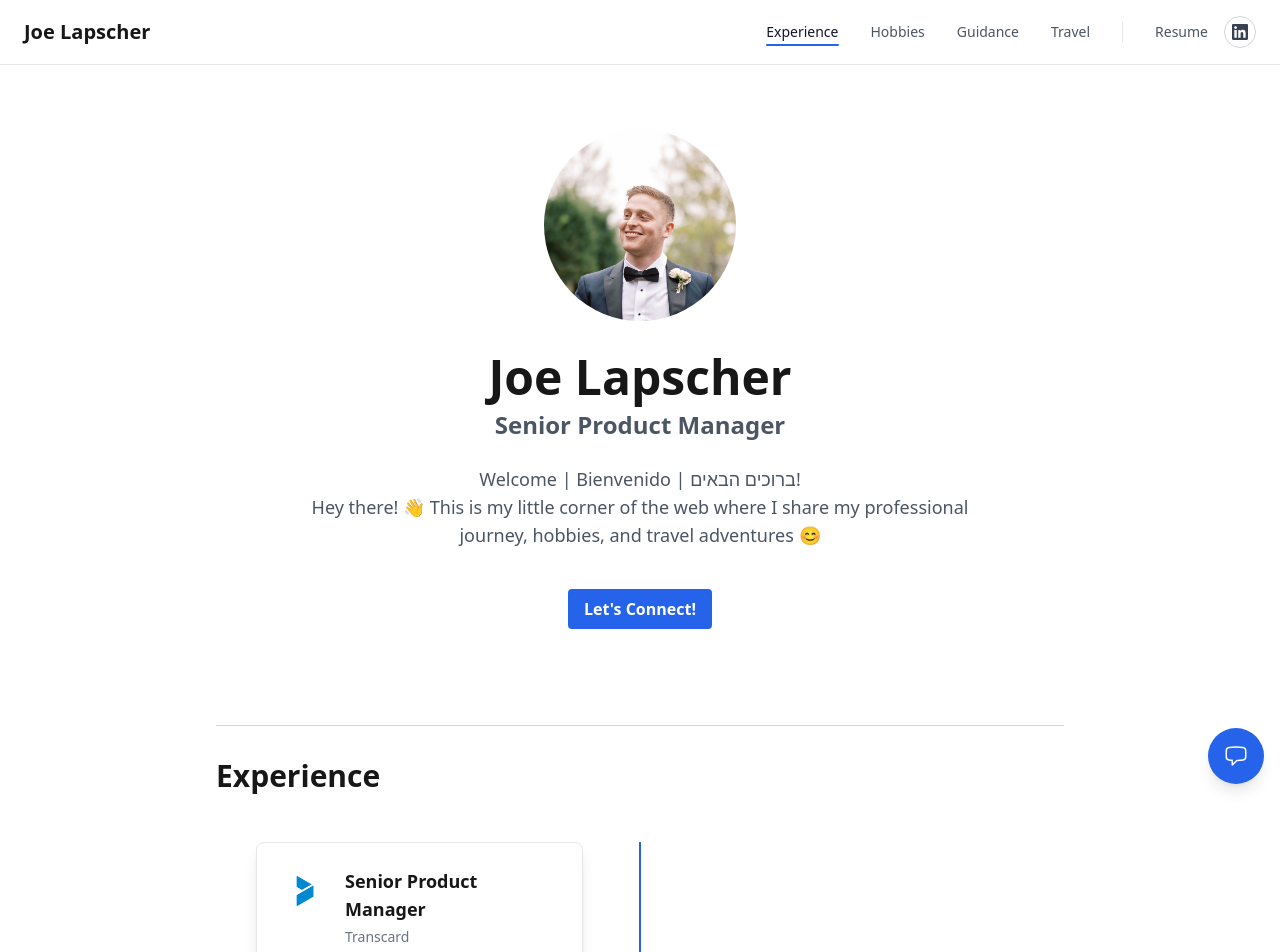
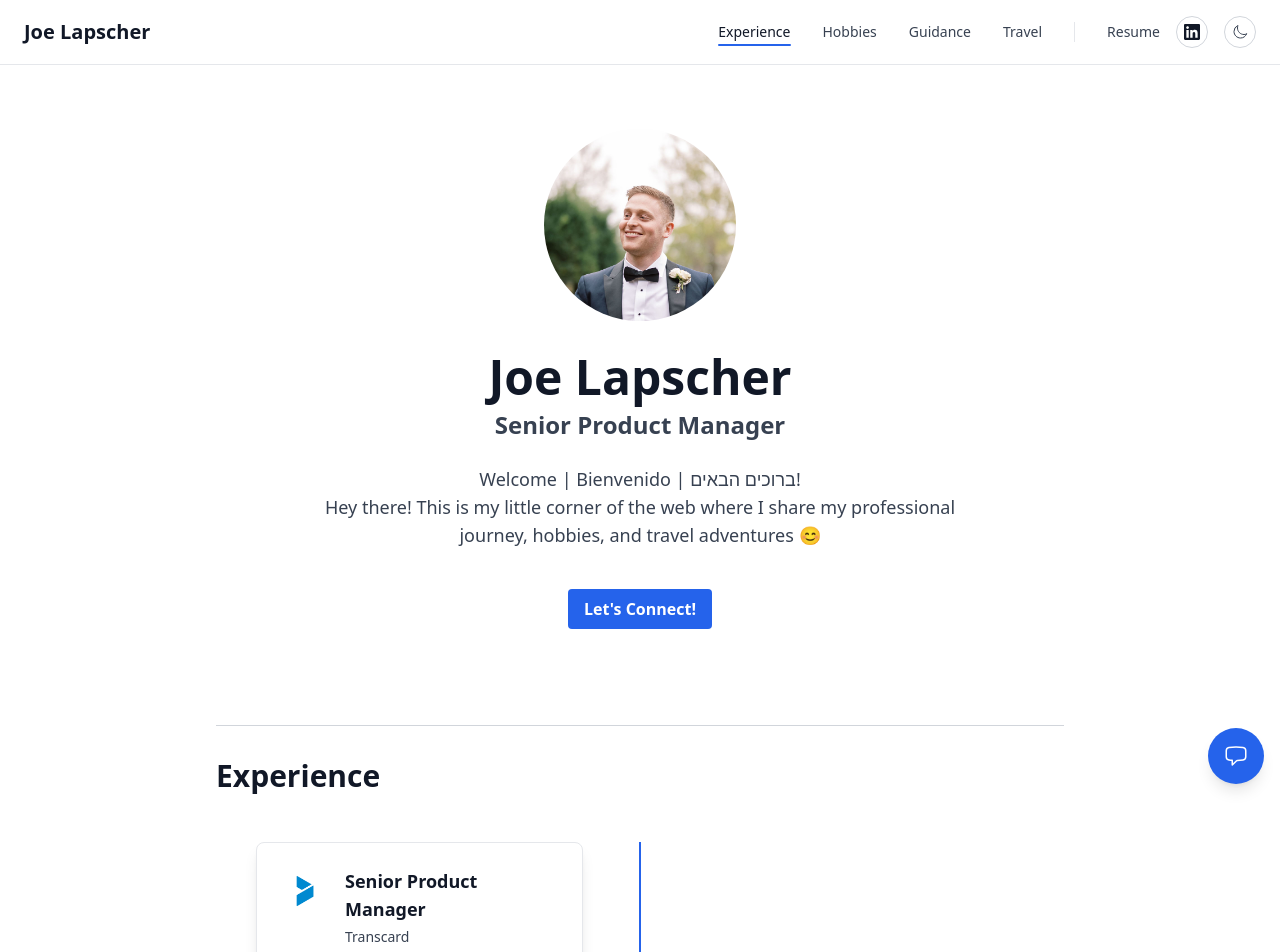
Before and after one commit to ylapscher/ylapscher.github.io, a Next.js app: page / in a window 1280 px wide. Shown: the top 952 px of the page. Built offline with nearby package versions, Linux system fonts and the light colour scheme.

Commit message:
adding dark mode toggle

```diff
--- a/app/components/Footer.tsx
+++ b/app/components/Footer.tsx
@@ -10,7 +10,7 @@ export default function Footer({ textStyles }: FooterProps) {
   return (
     <footer className="container mx-auto px-4 sm:px-6 py-6 sm:py-8 border-t border-gray-200 dark:border-gray-700">
       <div className="flex flex-col items-center gap-4">
-        <p className={`text-center ${textStyles.small} text-gray-600 dark:text-gray-400`}>
+        <p className={`text-center ${textStyles.small} text-gray-700 dark:text-gray-400`}>
           © {new Date().getFullYear()} Joe Lapscher. Made with 💚 from New Jersey.
         </p>
       </div>
--- a/app/components/Navbar.tsx
+++ b/app/components/Navbar.tsx
@@ -3,6 +3,7 @@
 import { useState, useEffect } from 'react';
 import { usePathname } from 'next/navigation';
 import Link from 'next/link';
+import { SunIcon, MoonIcon } from '@heroicons/react/24/outline';
 
 const textStyles = {
   h3: "text-lg sm:text-xl font-semibold font-geist-sans",
@@ -18,8 +19,68 @@ const navLinks = [
 
 export default function Navbar() {
   const [isMenuOpen, setIsMenuOpen] = useState(false);
+  const [isDarkMode, setIsDarkMode] = useState<boolean | null>(null);
   const pathname = usePathname();
   const [activeSection, setActiveSection] = useState('');
+
+  // Initialize dark mode
+  useEffect(() => {
+    // Check if we're in the browser
+    if (typeof window !== 'undefined') {
+      // Check saved preference
+      const savedTheme = localStorage.getItem('theme');
+      const systemPrefersDark = window.matchMedia('(prefers-color-scheme: dark)').matches;
+
+      // Determine initial mode
+      const shouldBeDark = savedTheme === 'dark' || (!savedTheme && systemPrefersDark);
+
+      // Update DOM and state
+      if (shouldBeDark) {
+        document.documentElement.classList.add('dark');
+      } else {
+        document.documentElement.classList.remove('dark');
+      }
+      setIsDarkMode(shouldBeDark);
+    }
+  }, []);
+
+  // Handle theme toggle
+  const toggleDarkMode = () => {
+    if (typeof window !== 'undefined') {
+      const newDarkMode = !isDarkMode;
+
+      // Update DOM
+      if (newDarkMode) {
+        document.documentElement.classList.add('dark');
+        localStorage.setItem('theme', 'dark');
+      } else {
+        document.documentElement.classList.remove('dark');
+        localStorage.setItem('theme', 'light');
+      }
+
+      // Update state
+      setIsDarkMode(newDarkMode);
+    }
+  };
+
+  // Only render dark mode toggle if state is initialized
+  const renderDarkModeToggle = () => {
+    if (isDarkMode === null) return null;
+
+    return (
+      <button
+        onClick={toggleDarkMode}
+        className="w-8 h-8 flex items-center justify-center rounded-full border border-gray-300 dark:border-gray-600 hover:border-gray-400 dark:hover:border-gray-500 transition-colors"
+        aria-label="Toggle dark mode"
+      >
+        {isDarkMode ? (
+          <SunIcon className="w-4 h-4 text-gray-700 dark:text-gray-300" />
+        ) : (
+          <MoonIcon className="w-4 h-4 text-gray-700 dark:text-gray-300" />
+        )}
+      </button>
+    );
+  };
 
   // Add intersection observer for section highlighting
   useEffect(() => {
@@ -49,7 +110,7 @@ export default function Navbar() {
         <div className="flex justify-between items-center">
           <Link
             href="/"
-            className={`${textStyles.h3} hover:text-gray-600 dark:hover:text-gray-300 transition-colors`}
+            className={`${textStyles.h3} text-gray-900 hover:text-gray-700 dark:text-white dark:hover:text-gray-300 transition-colors`}
           >
             Joe Lapscher
           </Link>
@@ -65,7 +126,7 @@ export default function Navbar() {
                   className={`${textStyles.small} relative transition-colors
                     ${(pathname === href || (pathname === '/' && href === '/'))
                       ? 'text-gray-900 dark:text-white after:absolute after:left-0 after:right-0 after:-bottom-1 after:h-0.5 after:bg-blue-600 after:rounded-full'
-                      : 'text-gray-600 dark:text-gray-400 hover:text-gray-900 dark:hover:text-white'
+                      : 'text-gray-700 dark:text-gray-400 hover:text-gray-900 dark:hover:text-white'
                     }
                   `}
                 >
@@ -74,13 +135,13 @@ export default function Navbar() {
               ))}
             </div>
 
-            {/* Resume and LinkedIn Links */}
+            {/* Resume, LinkedIn, and Dark Mode Toggle */}
             <div className="flex items-center gap-4">
               <a
                 href="https://drive.google.com/file/d/1xGWebBdenzHo2Q7hjaM1R-Ep7yr8M8FU/view?usp=sharing"
                 target="_blank"
                 rel="noopener noreferrer"
-                className="text-sm text-gray-600 dark:text-gray-400 hover:text-gray-900 dark:hover:text-white transition-colors"
+                className="text-sm text-gray-700 dark:text-gray-400 hover:text-gray-900 dark:hover:text-white transition-colors"
               >
                 Resume
               </a>
@@ -91,24 +152,27 @@ export default function Navbar() {
                 className="w-8 h-8 flex items-center justify-center rounded-full border border-gray-300 dark:border-gray-600 hover:border-gray-400 dark:hover:border-gray-500 transition-colors"
               >
                 <svg
-                  className="w-4 h-4 text-gray-700 dark:text-gray-300"
+                  className="w-4 h-4 text-gray-900 dark:text-gray-300"
                   fill="currentColor"
                   viewBox="0 0 24 24"
                 >
                   <path d="M20.447 20.452h-3.554v-5.569c0-1.328-.027-3.037-1.852-3.037-1.853 0-2.136 1.445-2.136 2.939v5.667H9.351V9h3.414v1.561h.046c.477-.9 1.637-1.85 3.37-1.85 3.601 0 4.267 2.37 4.267 5.455v6.286zM5.337 7.433c-1.144 0-2.063-.926-2.063-2.065 0-1.138.92-2.063 2.063-2.063 1.14 0 2.064.925 2.064 2.063 0 1.139-.925 2.065-2.064 2.065zm1.782 13.019H3.555V9h3.564v11.452zM22.225 0H1.771C.792 0 0 .774 0 1.729v20.542C0 23.227.792 24 1.771 24h20.451C23.2 24 24 23.227 24 22.271V1.729C24 .774 23.2 0 22.222 0h.003z" />
                 </svg>
               </a>
+              {renderDarkModeToggle()}
             </div>
           </div>
 
           {/* Mobile menu button */}
+          <div className="md:hidden flex items-center gap-4">
+            {renderDarkModeToggle()}
             <button
               onClick={() => setIsMenuOpen(!isMenuOpen)}
-            className="md:hidden p-2"
+              className="p-2"
               aria-label="Toggle menu"
             >
               <svg
-              className="w-6 h-6 text-gray-600 dark:text-gray-400"
+                className="w-6 h-6 text-gray-900 dark:text-gray-400"
                 fill="none"
                 stroke="currentColor"
                 viewBox="0 0 24 24"
@@ -131,6 +195,7 @@ export default function Navbar() {
               </svg>
             </button>
           </div>
+        </div>
 
         {/* Mobile menu */}
         {isMenuOpen && (
@@ -144,7 +209,7 @@ export default function Navbar() {
                   className={`text-sm transition-colors px-2 py-1
                     ${(pathname === '/' && activeSection === href.slice(2)) || (pathname === href)
                       ? 'text-gray-900 dark:text-white'
-                      : 'text-gray-600 dark:text-gray-400'
+                      : 'text-gray-700 dark:text-gray-400 hover:text-gray-900 dark:hover:text-white'
                     }
                   `}
                 >
@@ -156,7 +221,7 @@ export default function Navbar() {
                   href="https://drive.google.com/file/d/1xGWebBdenzHo2Q7hjaM1R-Ep7yr8M8FU/view?usp=sharing"
                   target="_blank"
                   rel="noopener noreferrer"
-                  className="text-sm text-gray-600 dark:text-gray-400"
+                  className="text-sm text-gray-700 dark:text-gray-400"
                   onClick={() => setIsMenuOpen(false)}
                 >
                   Resume
@@ -169,7 +234,7 @@ export default function Navbar() {
                   onClick={() => setIsMenuOpen(false)}
                 >
                   <svg
-                    className="w-4 h-4 text-gray-700 dark:text-gray-300"
+                    className="w-4 h-4 text-gray-900 dark:text-gray-300"
                     fill="currentColor"
                     viewBox="0 0 24 24"
                   >
--- a/app/page.tsx
+++ b/app/page.tsx
@@ -70,8 +70,7 @@ function SkillBadge({ skill }: { skill: Skill }) {
         {getHarveyBall(skill.level)}
       </span>
 
-      {/* Tooltip */}
-      <div className="absolute bottom-full left-1/2 -translate-x-1/2 mb-2 px-2 py-1 text-xs text-white bg-gray-900 rounded opacity-0 group-hover:opacity-100 transition-opacity duration-200 pointer-events-none whitespace-nowrap">
+      <div className="absolute bottom-full left-1/2 -translate-x-1/2 mb-2 px-2 py-1 text-xs text-gray-900 dark:text-white bg-gray-100 dark:bg-gray-800 rounded opacity-0 group-hover:opacity-100 transition-opacity duration-200 pointer-events-none whitespace-nowrap">
         Proficiency: {skill.level}/4
       </div>
     </div>
@@ -119,9 +118,13 @@ function ExperienceTimeline({ experiences }: { experiences: Experience[] }) {
                     </div>
                   )}
                   <div className="flex-grow">
-                    <h3 className="font-bold text-lg mb-1">{experience.role}</h3>
-                    <p className="text-gray-500 dark:text-gray-400 text-sm mb-3">{experience.company}</p>
-                    <div className="text-gray-600 dark:text-gray-400 text-sm leading-relaxed">
+                    <h3 className="font-bold text-lg mb-1 text-gray-900 dark:text-white">
+                      {experience.role}
+                    </h3>
+                    <p className="text-gray-700 dark:text-gray-400 text-sm mb-3">
+                      {experience.company}
+                    </p>
+                    <div className="text-gray-700 dark:text-gray-400 text-sm leading-relaxed">
                       {experience.achievements[0]}
                     </div>
                   </div>
@@ -303,15 +306,15 @@ export default function Home() {
         </div>
         <div className="flex flex-col gap-6 text-center">
           <h1 className={textStyles.h1}>
-            Joe Lapscher
-            <span className="block text-xl sm:text-2xl text-gray-600 dark:text-gray-400 mt-2 font-geist-sans">
+            <span className="text-gray-900 dark:text-white">Joe Lapscher</span>
+            <span className="block text-xl sm:text-2xl text-gray-700 dark:text-gray-400 mt-2 font-geist-sans">
               Senior Product Manager
             </span>
           </h1>
-          <p className="text-lg text-gray-600 dark:text-gray-400 max-w-2xl mx-auto">
+          <p className="text-lg text-gray-700 dark:text-gray-400 max-w-2xl mx-auto">
             Welcome | Bienvenido | ברוכים הבאים!
             <br />
-            Hey there! 👋 This is my little corner of the web where I share my professional journey,
+            Hey there! This is my little corner of the web where I share my professional journey,
             hobbies, and travel adventures 😊
           </p>
           <a
@@ -329,14 +332,14 @@ export default function Home() {
 
         {/* Work Experience Section */}
         <section id="experience" className="mb-16 sm:mb-20 scroll-mt-20">
-          <h2 className={`${textStyles.h2} mb-12`}>Experience</h2>
+          <h2 className={`${textStyles.h2} mb-12 text-gray-900 dark:text-white`}>Experience</h2>
           <ExperienceTimeline experiences={experiences} />
         </section>
 
         {/* Horizontal Divider for Initiatives */}
         <hr className="my-8 border-gray-300 dark:border-gray-700" />
         <section id="initiatives" className="mb-16 sm:mb-20 scroll-mt-20">
-          <h2 className={`${textStyles.h2} mb-12`}>Initiatives</h2>
+          <h2 className={`${textStyles.h2} mb-12 text-gray-900 dark:text-white`}>Initiatives</h2>
           <div className="grid grid-cols-1 sm:grid-cols-2 lg:grid-cols-4 gap-6">
             {initiatives.map((initiative, index) => (
               <a
@@ -357,10 +360,10 @@ export default function Home() {
                   </div>
                 )}
                 <div className="p-4 sm:p-6 flex flex-col flex-grow">
-                  <h3 className="text-lg font-bold mb-2 group-hover:text-blue-600 transition-colors">
+                  <h3 className="text-lg font-bold mb-2 text-gray-900 dark:text-white group-hover:text-blue-600 transition-colors">
                     {initiative.title}
                   </h3>
-                  <p className="text-gray-600 dark:text-gray-400 text-sm leading-relaxed">
+                  <p className="text-gray-700 dark:text-gray-400 text-sm leading-relaxed">
                     {initiative.description}
                   </p>
                 </div>
@@ -372,7 +375,7 @@ export default function Home() {
         {/* Horizontal Divider for Skills */}
         <hr className="my-8 border-gray-300 dark:border-gray-700" />
         <section id="skills" className="mb-16 sm:mb-20 scroll-mt-20">
-          <h2 className={`${textStyles.h2} mb-6`}>Skills</h2>
+          <h2 className={`${textStyles.h2} mb-6 text-gray-900 dark:text-white`}>Skills</h2>
           <div className="space-y-8">
             {Object.entries(
               skills.reduce((acc, skill) => ({
@@ -381,7 +384,7 @@ export default function Home() {
               }), {} as Record<string, typeof skills>)
             ).map(([category, skills]) => (
               <div key={category}>
-                <h3 className={`${textStyles.h3} mb-4`}>{category}</h3>
+                <h3 className={`${textStyles.h3} mb-4 text-gray-900 dark:text-white`}>{category}</h3>
                 <div className="flex flex-wrap gap-2">
                   {skills.map((skill) => (
                     <SkillBadge key={skill.name} skill={skill} />
--- a/tailwind.config.ts
+++ b/tailwind.config.ts
@@ -6,6 +6,7 @@ export default {
     "./components/**/*.{js,ts,jsx,tsx,mdx}",
     "./app/**/*.{js,ts,jsx,tsx,mdx}",
   ],
+  darkMode: 'class',
   theme: {
     extend: {
       colors: {
```
Also changed, not shown: app/guidance/page.tsx (+9 -5 lines), app/hobbies/page.tsx (+10 -8 lines), app/travel/page.tsx (+9 -7 lines), app/us-travel/page.tsx (+10 -6 lines). Lines whose indentation alone changed are shown as unchanged.
